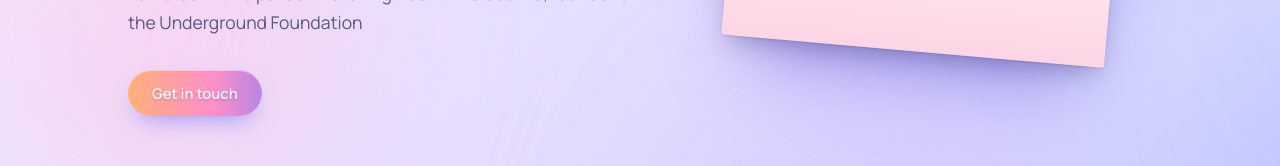
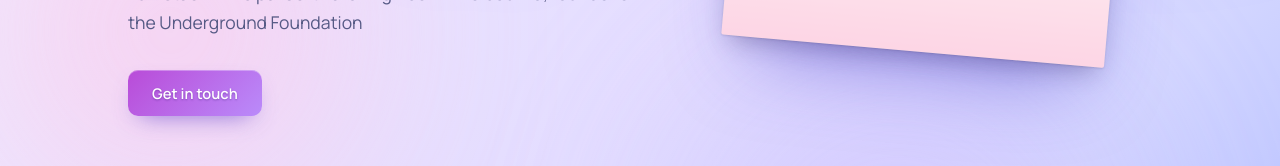
Before and after one commit to owen9825/owen_next_website, a Next.js app: page / in a window 1280 px wide. Shown: the part 536-702 px from the top of the page. Built offline with nearby package versions, Linux system fonts and the light colour scheme.

Commit message:
Connecting Kwes form

```diff
--- a/src/app/page.tsx
+++ b/src/app/page.tsx
@@ -2,7 +2,12 @@ import Footer from "@/components/Footer";
 import Ether from "@/components/Ether";
 import SphereClouds from "@/components/SphereClouds";
 import Charm from "@/components/Charm";
+import Script from "next/script";
 import s from './styles.module.scss';
+
+// The contact form posts to Kwes (kwes.io); these are the same IDs the old Jekyll site used
+const KWES_FORM_ID = "l6IzI5rwtjzTd6GFvc9F";
+const RECAPTCHA_SITE_KEY = "6LfHjr0bAAAAAGZE_F4hiMIo3nik5dTeg7frac80";
 // https://dev.to/xandemon/developer-icons-an-awesome-open-source-library-for-free-tech-logos-299p
 import { ClaudeAI, DeepSeek, Gemini, Python, Django, Java, Go, JavaScript, React as ReactIcon, Solidity, Docker, MySQL, PostgreSQL, Redis, Elastic, Cloudflare, AWS, Ubuntu, GitHubDark } from "developer-icons";
 
@@ -208,25 +213,40 @@ export default function Home() {
         <section id="contact" aria-labelledby="contact-heading" className={s.section}>
           <h2 id="contact-heading" className={s.sectionHeading}>Contact me</h2>
           <div className={s.card}>
-            {/* TODO: connect to a form handler (the old site posted to kwes.io) */}
-            <form className={s.form}>
+            {/* Submissions to Kwes are protected by reCAPTCHA v3. Kwes reads its validation
+            rules from the non-standard `rules` attribute. */}
+            <form
+              className={`kwes-form ${s.form}`}
+              action={`https://kwes.io/api/foreign/forms/${KWES_FORM_ID}`}
+              method="post"
+              has-recaptcha-v3=""
+              recaptcha-site-key={RECAPTCHA_SITE_KEY}
+            >
+              <input type="hidden" name="redirect_to" value="https://media.giphy.com/media/xT5LMrH18OTqQ7QDBu/giphy.gif"/>
               <label>
                 <span>Name</span>
-                <input type="text" name="name" autoComplete="name" placeholder="Your name" required/>
+                <input type="text" name="name" autoComplete="name" placeholder="Your name" required {...{rules: "required"}}/>
               </label>
               <label>
                 <span>Email address</span>
                 <input type="email" name="email" autoComplete="email" placeholder="hello@example.com"/>
               </label>
+              <label>
+                <span>Phone</span>
+                <input type="tel" name="phone" autoComplete="tel" placeholder="+61 4xx xxx xxx"/>
+              </label>
               <label className={s.fullWidth}>
                 <span>Message</span>
-                <textarea name="message" rows={5} required placeholder="Hello Owen, I need to tell you something"/>
+                <textarea name="message" rows={5} required {...{rules: "required"}} placeholder="Hello Owen, I need to tell you something"/>
               </label>
               <p className={s.fullWidth} lang="fr">
                 <small>On peut envoyer un message en français si c&apos;est plus facile.</small>
               </p>
               <button type="submit" className={`${s.buttonPrimary} ${s.submit}`}>Send message</button>
             </form>
+            {/* Load after hydration, since Kwes adds its own error and success messages to the form */}
+            <Script src={`https://www.google.com/recaptcha/api.js?render=${RECAPTCHA_SITE_KEY}`} strategy="lazyOnload"/>
+            <Script src="https://kwes.io/v2/kwes-script.js" strategy="lazyOnload"/>
           </div>
         </section>
       </main>
--- a/src/app/styles.module.scss
+++ b/src/app/styles.module.scss
@@ -14,31 +14,33 @@ $card-padding: clamp(1.4rem, 3vw, 2rem);
 
 /* ---------- Buttons ---------- */
 
+// Purple in the top-left fading to pastel purple in the bottom-right.
+// The pastel end is kept deep enough, with a soft shadow, for white text to read.
 .buttonPrimary {
   display: inline-flex;
   align-items: center;
   justify-content: center;
   padding: 0.75rem 1.5rem;
   border: none;
-  border-radius: 999px;
+  border-radius: 10px;
   font: inherit;
   font-weight: 600;
   font-size: 0.92rem;
   color: white;
-  text-shadow: 0 1px 2px rgba(90, 50, 140, 0.35);
+  text-shadow: 0 1px 2px rgba(60, 30, 120, 0.4);
   text-decoration: none;
   cursor: pointer;
-  background: linear-gradient(90deg, #ffb07a 0%, #ff8fc8 45%, #6e7bff 100%);
-  background-size: 140% 100%;
-  box-shadow: 0 10px 24px -10px rgba(110, 123, 255, 0.8), inset 0 1px 0 rgba(255, 255, 255, 0.45);
-  transition: background-position 0.4s ease, box-shadow 0.3s, translate 0.3s;
+  background: linear-gradient(135deg, #b94bd8 0%, #ba8bfa 100%);
+  box-shadow: 0 10px 24px -12px rgba(90, 60, 200, 0.75), inset 0 1px 0 rgba(255, 255, 255, 0.3);
+  transition: filter 0.15s, box-shadow 0.15s, translate 0.15s;
+  transition-timing-function: cubic-bezier(0.2, 0.8, 0.3, 1); // ease-out: responds at once
 
   &:hover,
   &:focus-visible {
     color: white;
-    background-position: 100% 0;
+    filter: brightness(1.06);
     translate: 0 -1px;
-    box-shadow: 0 14px 30px -10px rgba(110, 123, 255, 0.9), inset 0 1px 0 rgba(255, 255, 255, 0.45);
+    box-shadow: 0 14px 28px -12px rgba(90, 60, 200, 0.85), inset 0 1px 0 rgba(255, 255, 255, 0.3);
   }
 }
 
@@ -47,7 +49,7 @@ $card-padding: clamp(1.4rem, 3vw, 2rem);
   display: inline-flex;
   align-items: center;
   padding: 0.75rem 1.5rem;
-  border-radius: 999px;
+  border-radius: 10px;
   font-weight: 600;
   font-size: 0.92rem;
   color: var(--ink);
```
